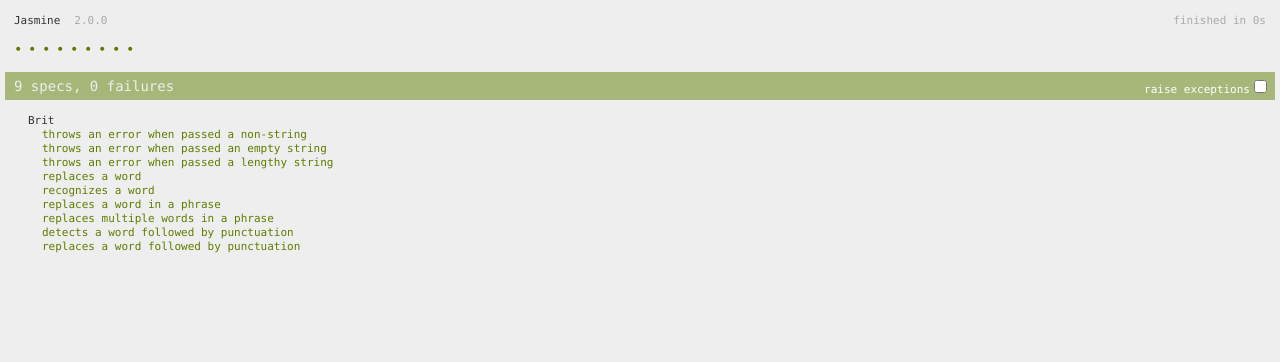
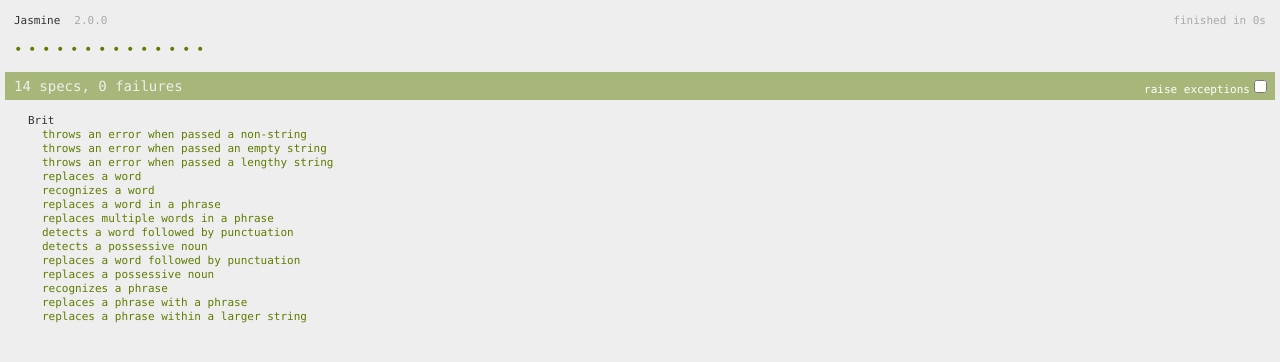
Before and after one commit to adamgibbons/british-translator, a plain HTML site: page SpecRunner.html in a window 1280 px wide. Drawn offline with Linux system fonts and the light colour scheme.

Commit message:
detects possessive nouns and phrases; adds random phrase generator to interface

```diff
--- a/spec/BritSpec.js
+++ b/spec/BritSpec.js
@@ -1,8 +1,12 @@
 describe("Brit", function() {
-  var brit;
+  var brit, phraseList;
 
   beforeEach(function() {
     brit = new Brit();
+
+    phraseList = [
+      ['legal holiday', 'bank holiday'],
+      ['cookie sheet', 'baking tray']];
 
   });
 
@@ -23,7 +27,7 @@ describe("Brit", function() {
   });
 
   it("replaces a word", function() {
-    expect(brit.replaceWord("truck")).toBe("lorry");
+    expect(brit.checkAgainstWords("truck")).toBe("lorry");
   });
 
   it("recognizes a word", function() {
@@ -43,9 +47,33 @@ describe("Brit", function() {
     expect(brit.hasPunctuation("bathroom,")).toBe(true);
   });
 
+  it("detects a possessive noun", function() {
+    expect(brit.isPossessiveNoun("truck's")).toBe(true);
+  });
+
   it("replaces a word followed by punctuation", function() {
     expect(brit.translate("bathroom!")).toBe("watercloset!");
   });
+
+  it("replaces a possessive noun", function() {
+    expect(brit.replacePossessiveNoun("truck's")).toBe("lorry's");
+  });
+
+  it("recognizes a phrase", function() {
+    expect(brit.isPhrase("word")).toBe(false);
+    expect(brit.isPhrase("two words")).toBe(true);
+  });
+
+  it("replaces a phrase with a phrase", function() {
+    expect(brit.checkAgainstPhrases("legal holiday", phraseList)).toBe("bank holiday");
+    // expect(brit.checkAgainstPhrases("apartment building", phraseList)).toBe("block of flats");
+  });
+
+  it("replaces a phrase within a larger string", function() {
+    expect(brit.checkAgainstPhrases("this legal holiday or cookie sheet", phraseList)).toBe("this bank holiday or baking tray");
+  });
+
+
 
 
 
--- a/src/Brit.js
+++ b/src/Brit.js
@@ -1,5 +1,10 @@
 function Brit() {};
 
+Brit.prototype.randomPhrases = [
+  "Have you checked your truck's gas level since the odometer broke?"
+]
+
+// Wordlist structure: [American word, British word]
 Brit.prototype.wordList =
   [['truck','lorry'],
   ['bathroom','watercloset'],
@@ -15,24 +20,20 @@ Brit.prototype.wordList =
   ['instant replay', 'action replay'],
   ['airfoil', 'aerofoil'],
   ['airplane', 'aeroplane'],
-  ['advice columnist', 'agony aunt'],
-  ['Allen wrench', 'Allen key'],
   ['aluminum', 'aluminium'],
   ['anise', 'aniseed'],
   ['counterclockwise', 'anticlockwise'],
-  ['tractor-trailer', 'articulated lorry'],
-  ['uneven bars', 'asymmetric bars'],
+  ['gas', 'petrol'],
+  // ['tractor-trailer', 'articulated lorry'],
+
   ['eggplant', 'aubergine'],
-  ['cookie sheet', 'baking tray'],
-  ['legal holiday', 'bank holiday'],
   ['beet(s)', 'beetroot'],
   ['check', 'bill'],
-  ['cookie; cracker', 'biscuit'],
-  ['underground economy', 'black economy'],
-  ['sponge bath', 'blanket bath'],
-  ['(window) shade', 'blind'],
-  ['apartment building', 'block of flats'],
-  ['coveralls', 'boiler suit'],
+  ['cracker', 'biscuit'],
+
+  // ['(window) shade', 'blind'],
+
+  // ['coveralls', 'boiler suit'],
   ['hood', 'bonnet (of a car)'],
   ['tube top', 'boob tube'],
   ['trunk', 'boot (of a car)'],
@@ -107,8 +108,9 @@ Brit.prototype.wordList =
   ['bangs', 'fringe (hair)'],
   ['American plan', 'full board (in hotels)'],
   ['period', 'full stop (punctuation)'],
-  ['yard; lawn', 'garden'],
-  ['leverage', 'gearing (finance)'],
+  ['yard', 'garden'],
+  ['lawn', 'garden'],
+  // ['leverage', 'gearing (finance)'],
   ['gearshift', 'gear lever'],
   ['freight train', 'goods train'],
   ['wax paper/waxed paper', 'greaseproof paper'],
@@ -226,7 +228,7 @@ Brit.prototype.wordList =
   ['traffic circle', 'roundabout (in road)'],
   ['rowboat', 'rowing boat'],
   ['sailboat', 'sailing boat'],
-  ['sedan', 'saloon (car)'],
+  ['sedan', 'saloon'],
   ['sandbox', 'sandpit'],
   ['layer cake', 'sandwich cake'],
   ['sanitary napkin', 'sanitary towel'],
@@ -301,8 +303,23 @@ Brit.prototype.wordList =
   ['zee', 'zed (letter Z)'],
   ['zipper', 'zip']];
 
-Brit.prototype.replaceWord = function(word) {
+var phraseList = [
+  ['legal holiday', 'bank holiday'],
+  ['cookie sheet', 'baking tray'],
+  ['advice columnist', 'agony aunt'],
+  ['Allen wrench', 'Allen key'],
+  ['uneven bars', 'asymmetric bars'],
+  ['underground economy', 'black economy'],
+  ['sponge bath', 'blanket bath'],
+  ['apartment building', 'block of flats']];
+
+Brit.prototype.checkAgainstWords = function(word) {
   for (var i = 0; i < this.wordList.length; i++) {
+
+    if (this.isPossessiveNoun(word)) {
+      return this.replacePossessiveNoun(word);
+    }
+
     if (this.wordList[i][0] == word) {
       return this.wordList[i][1];
     }
@@ -318,6 +335,25 @@ Brit.prototype.replaceWord = function(word) {
   return word;
 }
 
+Brit.prototype.replacePossessiveNoun = function(noun) {
+  return this.checkAgainstWords(noun.slice(0, -2)) + "'s";
+}
+
+Brit.prototype.isPossessiveNoun = function(noun) {
+  if (noun.slice(-2) === "'s") {
+    return true;
+  }
+  return false;
+}
+
+Brit.prototype.checkAgainstPhrases = function(input, phraseList) {
+  for (var i = 0; i < phraseList.length; i++) {
+    var pattern = new RegExp(phraseList[i][0],'g');
+    input = input.replace(pattern, phraseList[i][1]);
+  }
+  return input;
+}
+
 Brit.prototype.hasPunctuation = function(word) {
   if (word.search(/\.|\!|,|\?|;/) > 0) {
     return true;
@@ -330,10 +366,15 @@ Brit.prototype.isWord = function(input) {
   if (input.indexOf(' ') === -1) {
     return true;
   }
-
   return false;
 }
 
+Brit.prototype.isPhrase = function(input) {
+  if (input.indexOf(' ') > 0) {
+    return true;
+  }
+  return false;
+}
 
 Brit.prototype.translate = function(input) {
 
@@ -361,53 +402,19 @@ Brit.prototype.translate = function(input) {
     }
   }
 
-  var phrase = [];
   if (this.isWord(input)) {
-    return this.replaceWord(input);
+    return this.checkAgainstWords(input);
   } else {
+
+
+
+    var phrase = [];
     var rawPhrase = input.split(' ');
     for (var i = 0; i < rawPhrase.length; i++) {
-      phrase.push(this.replaceWord(rawPhrase[i]));
+      phrase.push(this.checkAgainstWords(rawPhrase[i]));
     }
   }
 
   phrase = phrase.join(' ');
   return phrase;
 }
-
-
-
-
-
-
-
-
-
-// Brit.prototype.translate = function(input) {
-//   if (this.isWord(input)) {
-//     this.replaceWord(input);
-//   }
-// };
-
-
-
-
-
-
-
-
-// Player.prototype.pause = function() {
-//   this.isPlaying = false;
-// };
-
-// Player.prototype.resume = function() {
-//   if (this.isPlaying) {
-//     throw new Error("song is already playing");
-//   }
-
-//   this.isPlaying = true;
-// };
-
-// Player.prototype.makeFavorite = function() {
-//   this.currentlyPlayingSong.persistFavoriteStatus(true);
-// };
```
Also changed, not shown: index.html (+13 -2 lines).
